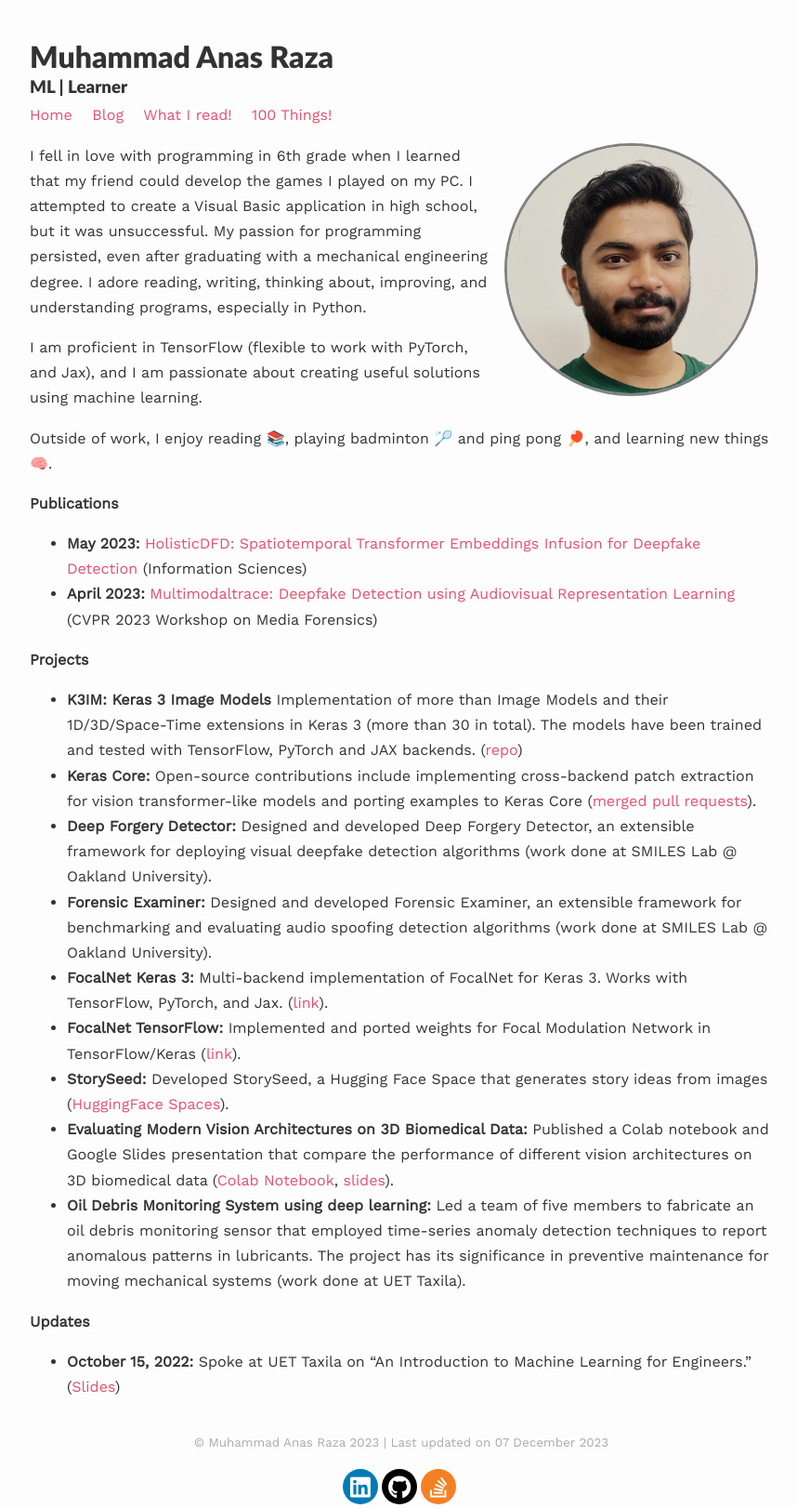
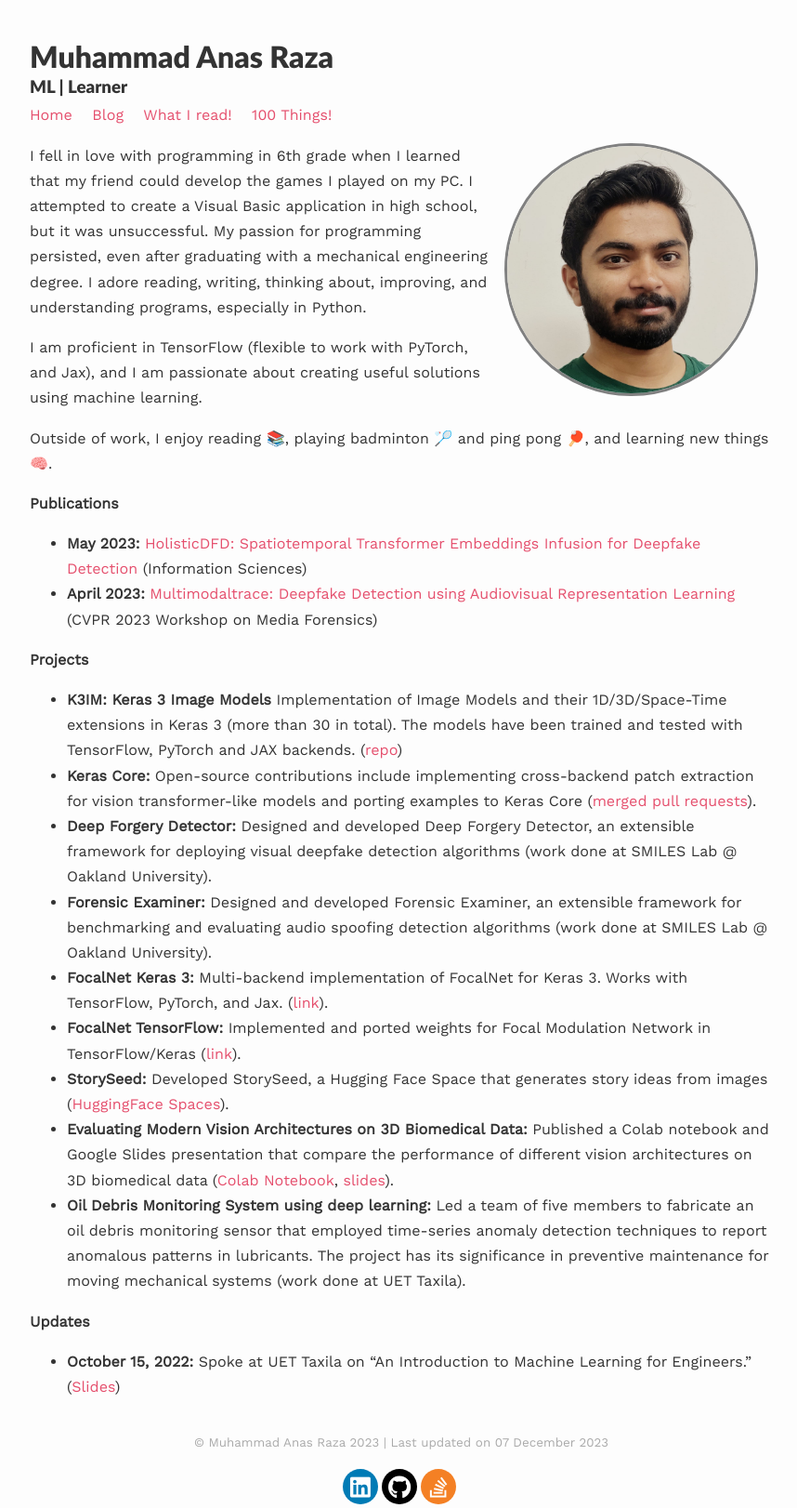
Before and after one commit to anas-rz/anas-rz.github.io, a Jekyll site: the page built from index.md, in a window 1280 px wide. Shown: the whole page at 93% size, without its empty margins (208-1066 px from the left). Built offline with Jekyll 4.4.1, drawn with Linux system fonts in a browser that asks for light colours; nearby versions of some CDN libraries; a script that is not in the unit is left out.

Commit message:
Update index.md

```diff
--- a/index.md
+++ b/index.md
@@ -19,7 +19,7 @@ Outside of work, I enjoy reading 📚, playing badminton 🏸 and ping pong 🏓
 * **April 2023:** [Multimodaltrace: Deepfake Detection using Audiovisual Representation Learning](https://openaccess.thecvf.com/content/CVPR2023W/WMF/html/Raza_Multimodaltrace_Deepfake_Detection_Using_Audiovisual_Representation_Learning_CVPRW_2023_paper.html) (CVPR 2023 Workshop on Media Forensics)
 
 **Projects**
-* **K3IM: Keras 3 Image Models** Implementation of more than Image Models  and their 1D/3D/Space-Time extensions in Keras 3 \(more than 30 in total\). The models have been trained and tested with TensorFlow, PyTorch and JAX backends. ([repo](https://github.com/anas-rz/k3im/))
+* **K3IM: Keras 3 Image Models** Implementation of Image Models  and their 1D/3D/Space-Time extensions in Keras 3 \(more than 30 in total\). The models have been trained and tested with TensorFlow, PyTorch and JAX backends. ([repo](https://github.com/anas-rz/k3im/))
 * **Keras Core:** Open-source contributions include implementing cross-backend patch extraction for vision transformer-like models and porting examples to Keras Core ([merged pull requests](https://github.com/keras-team/keras-core/pulls?q=is%3Apr+is%3Amerged+author%3Aanas-rz)).
 * **Deep Forgery Detector:** Designed and developed Deep Forgery Detector, an extensible framework for deploying visual deepfake detection algorithms (work done at SMILES Lab @ Oakland University).
 * **Forensic Examiner:** Designed and developed Forensic Examiner, an extensible framework for benchmarking and evaluating audio spoofing detection algorithms (work done at SMILES Lab @ Oakland University).
```
